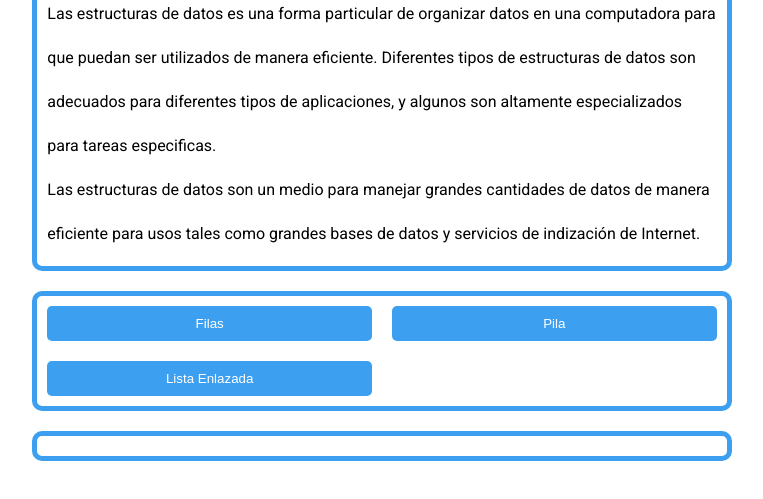
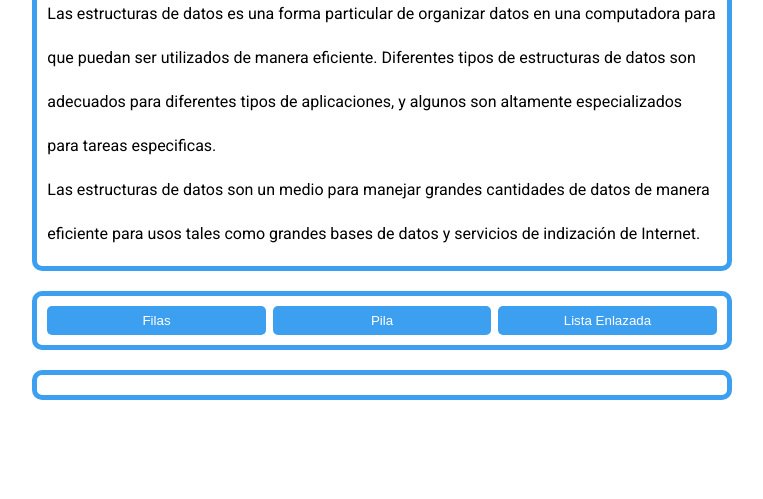
Before and after one commit to plunkydev/estructuras-de-datos, a website built with webpack: page src/template.html in a window 1280 px wide. Shown: the part 107-606 px from the top of the page, without its empty margins (258-1021 px from the left). Built offline with nearby package versions, Linux system fonts and the light colour scheme.

Commit message:
style: cambia layout de botones a flex-wrap y mejora adaptabilidad en pantallas pequeñas

```diff
--- a/src/style.css
+++ b/src/style.css
@@ -50,21 +50,23 @@ body > * {
 }
 
 .dataBtnContainer {
-    display: grid;
-    grid-template-columns: 1fr 1fr;
+    display: flex;
+    flex-wrap: wrap;
     padding: 10px;
-    gap: 20px;
+    gap: 7px;
 }
 
 
 .dataBtn {
-    padding: 10px 20px;
+    flex-grow: 1;
+    flex-basis: 150px;
+    padding: 7px;
     background-color: var(--primary-color);
     color: white;
     border: none;
     border-radius: 5px;
     cursor: pointer;
-    min-width: 100px;
+    min-width: 80px;
   }
 
   .dataBtn:hover {
```
